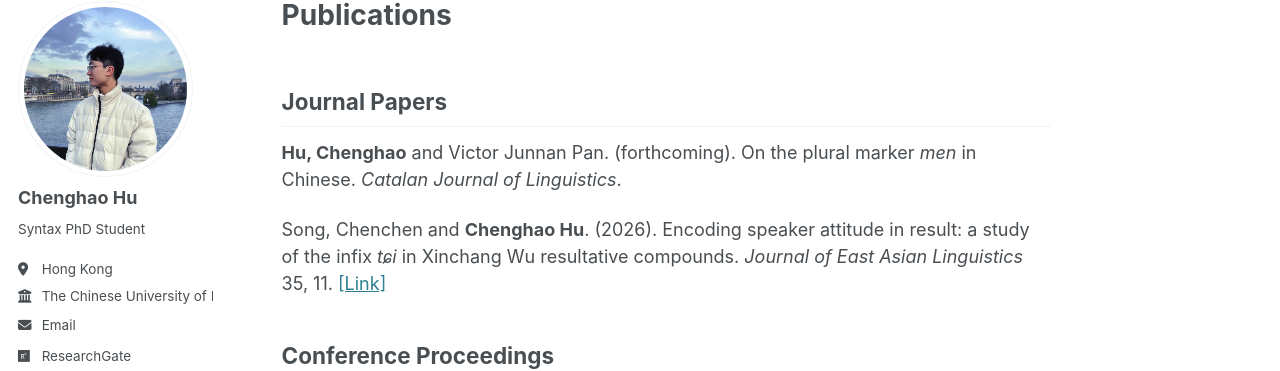
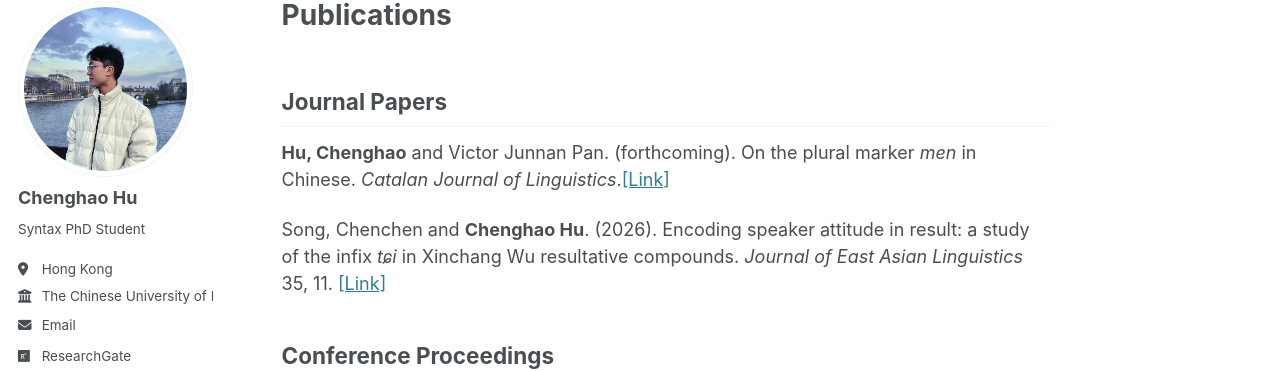
Before and after one commit to Chenghao-Hu/chenghao-hu.github.io, a Jekyll site: the page built from _pages/Publications.md, in a window 1280 px wide and 982 px high. Shown: the part 105-476 px from the top of the window. Built offline with Jekyll 4.4.1, drawn with Linux system fonts in a browser that asks for light colours.

Commit message:
Add publication links to journal papers
Added links to journal papers for reference.

```diff
--- a/_pages/Publications.md
+++ b/_pages/Publications.md
@@ -10,7 +10,7 @@ design:
 ---
 ## **Journal Papers**
 
-**Hu, Chenghao** and Victor Junnan Pan. (forthcoming). On the plural marker *men* in Chinese. *Catalan Journal of Linguistics*.
+**Hu, Chenghao** and Victor Junnan Pan. (forthcoming). On the plural marker *men* in Chinese. *Catalan Journal of Linguistics*.[[Link]](https://doi.org/10.5565/rev/catjl.576)
 
 Song, Chenchen and **Chenghao Hu**. (2026). Encoding speaker attitude in result: a study of the infix *tɕi* in Xinchang Wu resultative compounds. *Journal of East Asian Linguistics* 35, 11. [[Link]](https://doi.org/10.1007/s10831-026-09321-y)
 
```
